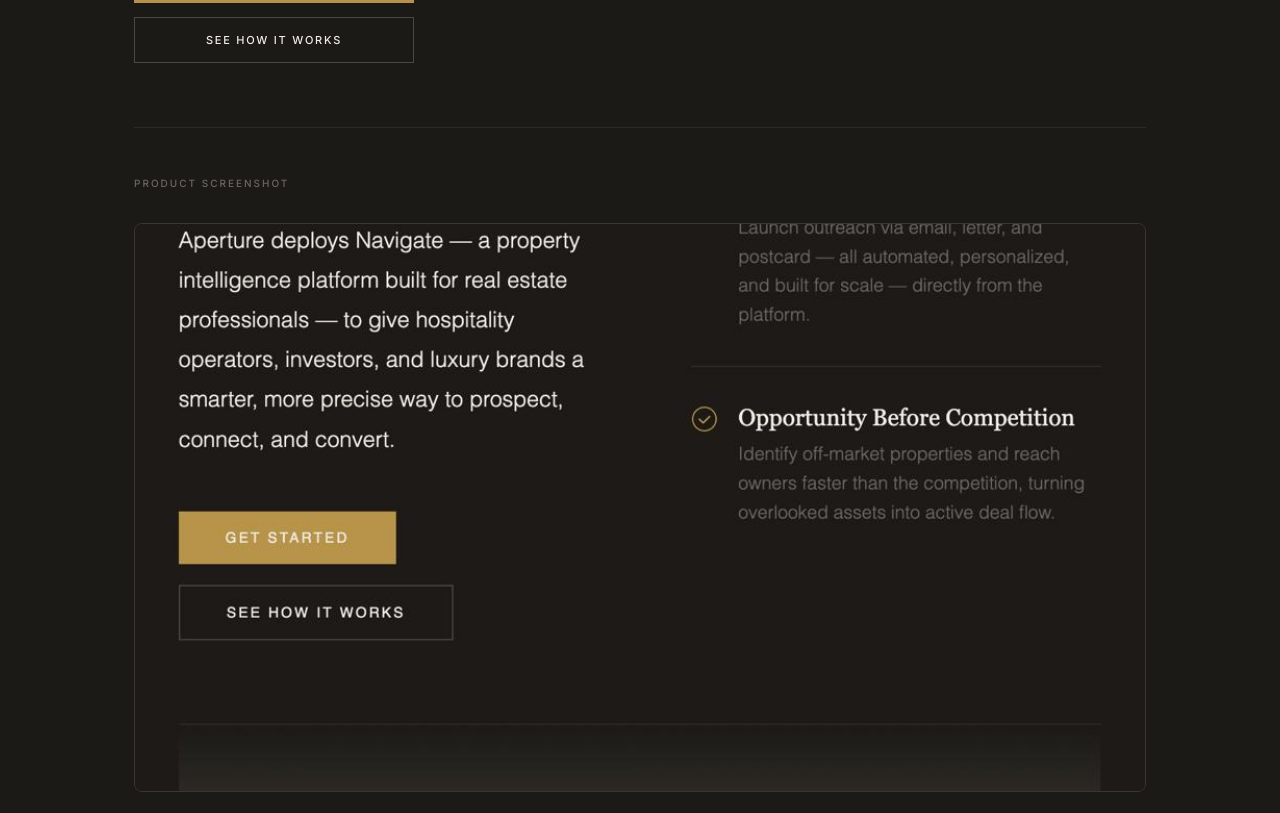
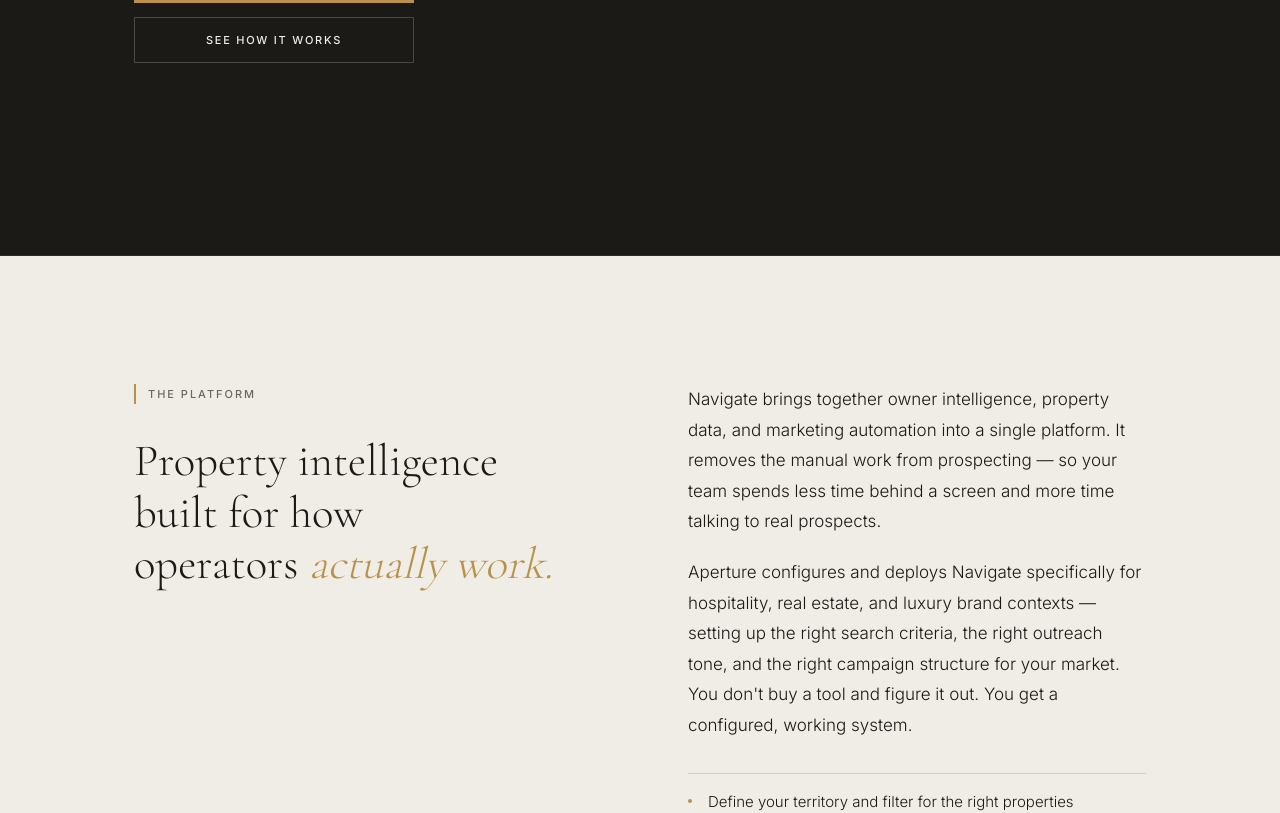
Before and after one commit to letsnavigatebmw/aperture-hospitality, a Next.js app: page /data-intelligence in a window 1280 px wide. Shown: the part 660-1473 px from the top of the page. Built offline with nearby package versions, Linux system fonts and the light colour scheme.

Commit message:
Remove product screenshot section from data-intelligence hero

```diff
--- a/app/data-intelligence/page.tsx
+++ b/app/data-intelligence/page.tsx
@@ -107,19 +107,7 @@ export default function DataIntelligencePage() {
             </div>
           </div>
 
-          {/* Product screenshot area */}
-          <div style={{ borderTop: '1px solid #2e2b26', paddingTop: '3rem' }}>
-            <div style={{ fontSize: '0.625rem', fontWeight: 500, letterSpacing: '0.2em', textTransform: 'uppercase', color: '#6B6760', marginBottom: '2rem' }}>
-              Product Screenshot
-            </div>
-            <div style={{ background: '#2e2b26', border: '1px solid #3a3733', borderRadius: '8px', overflow: 'hidden', aspectRatio: '16 / 9' }}>
-              <img
-                src="/navigate-redesign-hero.jpg"
-                alt="Navigate platform interface - property search and campaign management"
-                style={{ width: '100%', height: '100%', objectFit: 'cover', display: 'block' }}
-              />
-            </div>
-          </div>
+
         </div>
       </section>
 
```
